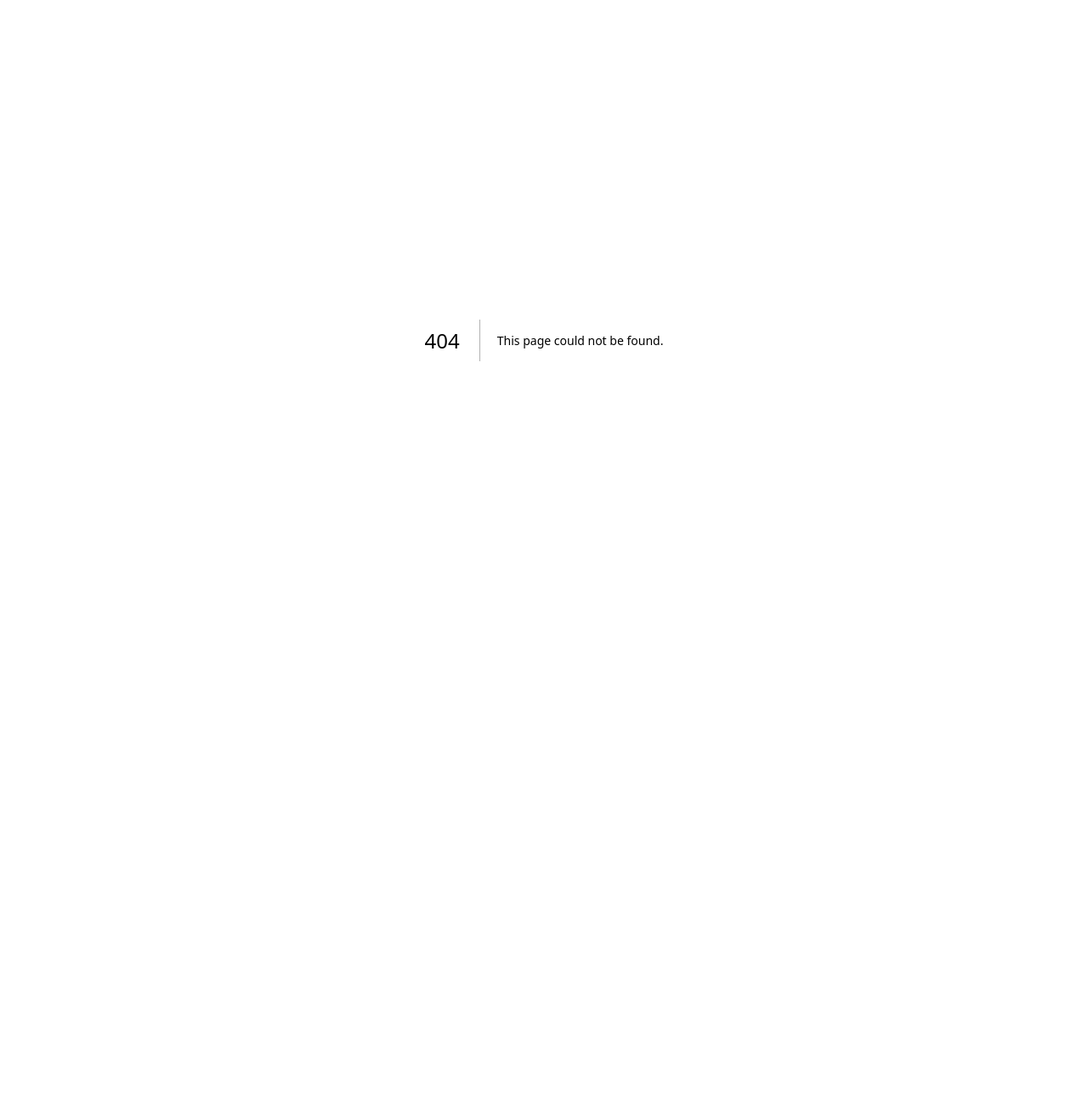
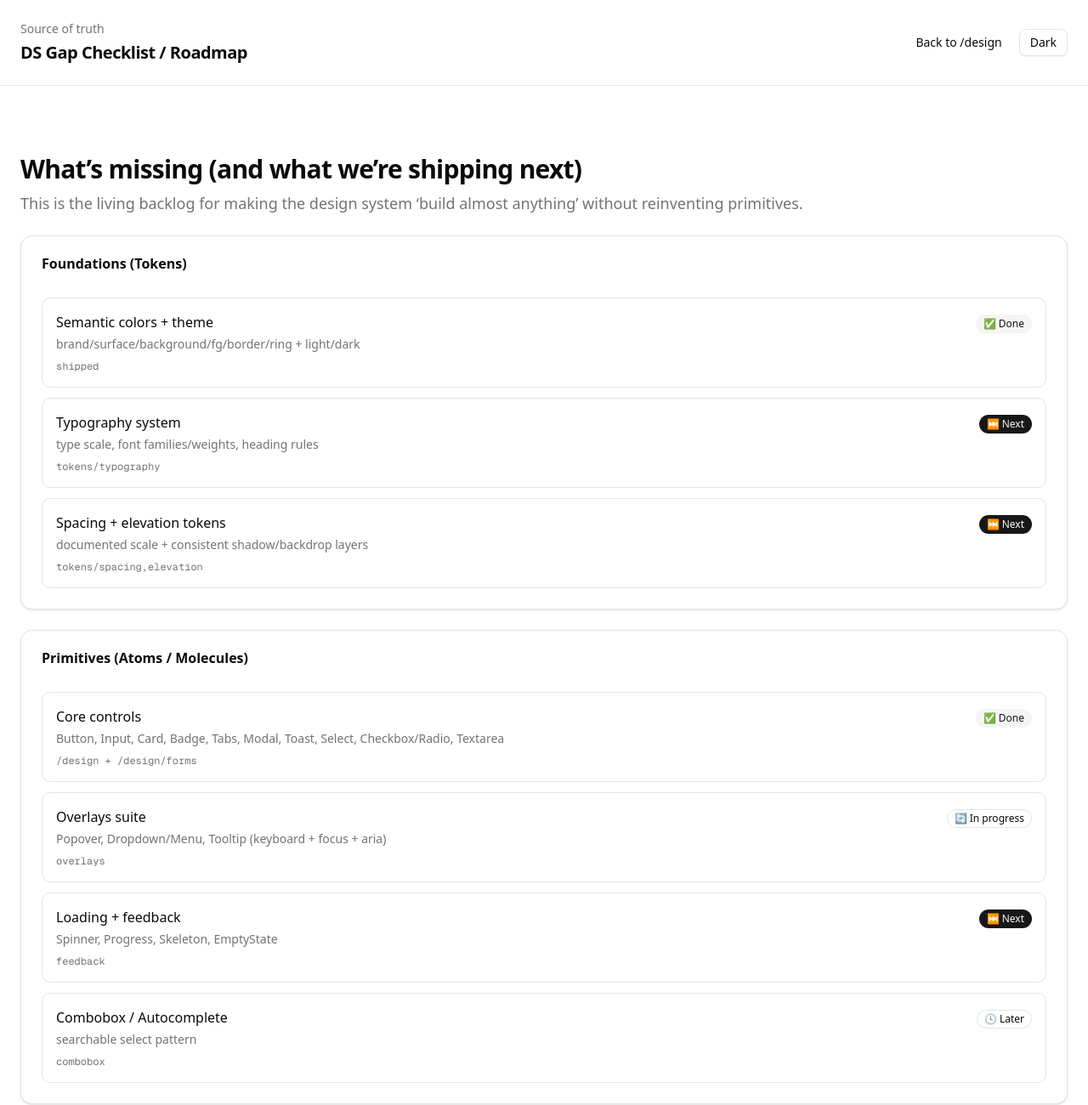
Before and after one commit to EricsOrg/cooper-design-system, a Next.js app: page /design/roadmap in a window 1280 px wide. Before the commit this address had no page. Shown: the top 1300 px of the page at 85% size. Before the commit the page ends 800 px from the top, so only its background shows below. Built offline with nearby package versions, Linux system fonts and the light colour scheme.

Commit message:
feat(design): add DS gap checklist/roadmap

```diff
--- a/src/app/design/page.tsx
+++ b/src/app/design/page.tsx
@@ -192,6 +192,20 @@ export default function DesignCatalogPage() {
                 </Button>
               </CardContent>
             </Card>
+
+            <Card>
+              <CardHeader>
+                <CardTitle>DS Gap Checklist</CardTitle>
+              </CardHeader>
+              <CardContent className="flex flex-wrap items-center justify-between gap-3">
+                <p className="text-sm text-muted-foreground">
+                  The living backlog: what exists, what’s missing, and what we’re burning down next.
+                </p>
+                <Button asChild variant="outline" size="sm">
+                  <Link href="/design/roadmap">Open</Link>
+                </Button>
+              </CardContent>
+            </Card>
           </div>
         </Container>
       </Section>
--- /dev/null
+++ b/src/app/design/roadmap/page.tsx
@@ -0,0 +1,223 @@
+import Link from "next/link"
+
+import { ThemeToggle } from "@/app/docs/_components/theme-toggle"
+import { Container, Section, SectionHeader } from "@/components/ds"
+import { Badge } from "@/components/ui/badge"
+import { Button } from "@/components/ui/button"
+import { Card, CardContent, CardHeader, CardTitle } from "@/components/ui/card"
+
+type ItemStatus = "done" | "in_progress" | "next" | "later"
+
+function StatusBadge({ status }: { status: ItemStatus }) {
+  const map: Record<ItemStatus, { label: string; variant: any }> = {
+    done: { label: "✅ Done", variant: "secondary" },
+    in_progress: { label: "🔄 In progress", variant: "outline" },
+    next: { label: "⏭ Next", variant: "default" },
+    later: { label: "🕓 Later", variant: "outline" },
+  }
+  const v = map[status]
+  return <Badge variant={v.variant}>{v.label}</Badge>
+}
+
+function Row({
+  title,
+  desc,
+  status,
+  tag,
+}: {
+  title: string
+  desc: string
+  status: ItemStatus
+  tag?: string
+}) {
+  return (
+    <div className="flex flex-col gap-2 rounded-lg border bg-card p-4 sm:flex-row sm:items-start sm:justify-between">
+      <div className="min-w-0">
+        <p className="font-medium leading-6">{title}</p>
+        <p className="mt-1 text-sm text-muted-foreground">{desc}</p>
+        {tag ? (
+          <p className="mt-2 text-xs font-mono text-muted-foreground">{tag}</p>
+        ) : null}
+      </div>
+      <div className="shrink-0"> <StatusBadge status={status} /> </div>
+    </div>
+  )
+}
+
+export default function RoadmapPage() {
+  return (
+    <main>
+      <header className="border-b">
+        <Container className="flex items-center justify-between py-6">
+          <div className="space-y-1">
+            <p className="text-sm text-muted-foreground">Source of truth</p>
+            <h1 className="text-xl font-semibold tracking-tight">DS Gap Checklist / Roadmap</h1>
+          </div>
+          <div className="flex items-center gap-2">
+            <Button asChild variant="ghost" size="sm">
+              <Link href="/design">Back to /design</Link>
+            </Button>
+            <ThemeToggle />
+          </div>
+        </Container>
+      </header>
+
+      <Section>
+        <Container>
+          <SectionHeader
+            title="What’s missing (and what we’re shipping next)"
+            description="This is the living backlog for making the design system ‘build almost anything’ without reinventing primitives."
+          />
+
+          <div className="mt-6 grid gap-6">
+            <Card>
+              <CardHeader>
+                <CardTitle>Foundations (Tokens)</CardTitle>
+              </CardHeader>
+              <CardContent className="grid gap-3">
+                <Row
+                  title="Semantic colors + theme"
+                  desc="brand/surface/background/fg/border/ring + light/dark"
+                  status="done"
+                  tag="shipped"
+                />
+                <Row
+                  title="Typography system"
+                  desc="type scale, font families/weights, heading rules"
+                  status="next"
+                  tag="tokens/typography"
+                />
+                <Row
+                  title="Spacing + elevation tokens"
+                  desc="documented scale + consistent shadow/backdrop layers"
+                  status="next"
+                  tag="tokens/spacing,elevation"
+                />
+              </CardContent>
+            </Card>
+
+            <Card>
+              <CardHeader>
+                <CardTitle>Primitives (Atoms / Molecules)</CardTitle>
+              </CardHeader>
+              <CardContent className="grid gap-3">
+                <Row
+                  title="Core controls"
+                  desc="Button, Input, Card, Badge, Tabs, Modal, Toast, Select, Checkbox/Radio, Textarea"
+                  status="done"
+                  tag="/design + /design/forms"
+                />
+                <Row
+                  title="Overlays suite"
+                  desc="Popover, Dropdown/Menu, Tooltip (keyboard + focus + aria)"
+                  status="in_progress"
+                  tag="overlays"
+                />
+                <Row
+                  title="Loading + feedback"
+                  desc="Spinner, Progress, Skeleton, EmptyState"
+                  status="next"
+                  tag="feedback"
+                />
+                <Row
+                  title="Combobox / Autocomplete"
+                  desc="searchable select pattern"
+                  status="later"
+                  tag="combobox"
+                />
+              </CardContent>
+            </Card>
+
+            <Card>
+              <CardHeader>
+                <CardTitle>Organisms (Patterns)</CardTitle>
+              </CardHeader>
+              <CardContent className="grid gap-3">
+                <Row
+                  title="Navigation suite"
+                  desc="AppHeader + Sidebar/NavRail + Breadcrumbs + NavItem"
+                  status="done"
+                  tag="/design/navigation"
+                />
+                <Row
+                  title="Forms suite"
+                  desc="FormSection + field patterns (hint/error/required)"
+                  status="done"
+                  tag="/design/forms"
+                />
+                <Row
+                  title="Data suite"
+                  desc="DataTable + FilterBar + Pagination + empty/loading"
+                  status="in_progress"
+                  tag="data"
+                />
+                <Row
+                  title="Notification center"
+                  desc="pattern for persistent alerts vs transient toasts"
+                  status="later"
+                  tag="notifications"
+                />
+              </CardContent>
+            </Card>
+
+            <Card>
+              <CardHeader>
+                <CardTitle>Templates (Pages / Layouts)</CardTitle>
+              </CardHeader>
+              <CardContent className="grid gap-3">
+                <Row
+                  title="AppShell"
+                  desc="nav + header + content layout pattern"
+                  status="done"
+                  tag="used by /design/navigation"
+                />
+                <Row
+                  title="MarketingLanding"
+                  desc="hero → proof → features → testimonials → CTA"
+                  status="in_progress"
+                  tag="templates/marketing"
+                />
+                <Row
+                  title="CRUD list/detail"
+                  desc="filters + table + pagination; detail w/ sections"
+                  status="later"
+                  tag="templates/crud"
+                />
+              </CardContent>
+            </Card>
+
+            <Card>
+              <CardHeader>
+                <CardTitle>System quality</CardTitle>
+              </CardHeader>
+              <CardContent className="grid gap-3">
+                <Row
+                  title="A11y sweep"
+                  desc="keyboard, focus order, aria, contrast across demos"
+                  status="next"
+                  tag="a11y"
+                />
+                <Row
+                  title="Contribution standards"
+                  desc="how to add a component; naming; variants; demo requirements"
+                  status="next"
+                  tag="docs/standards"
+                />
+                <Row
+                  title="Visual regression"
+                  desc="baseline screenshots or lightweight checks"
+                  status="later"
+                  tag="qa/visual"
+                />
+              </CardContent>
+            </Card>
+          </div>
+
+          <div className="mt-10 rounded-xl border bg-muted/20 p-4 text-sm text-muted-foreground">
+            Rule: every DS change should either (1) close a checklist item, or (2) deepen a demo page that proves it.
+          </div>
+        </Container>
+      </Section>
+    </main>
+  )
+}
```
